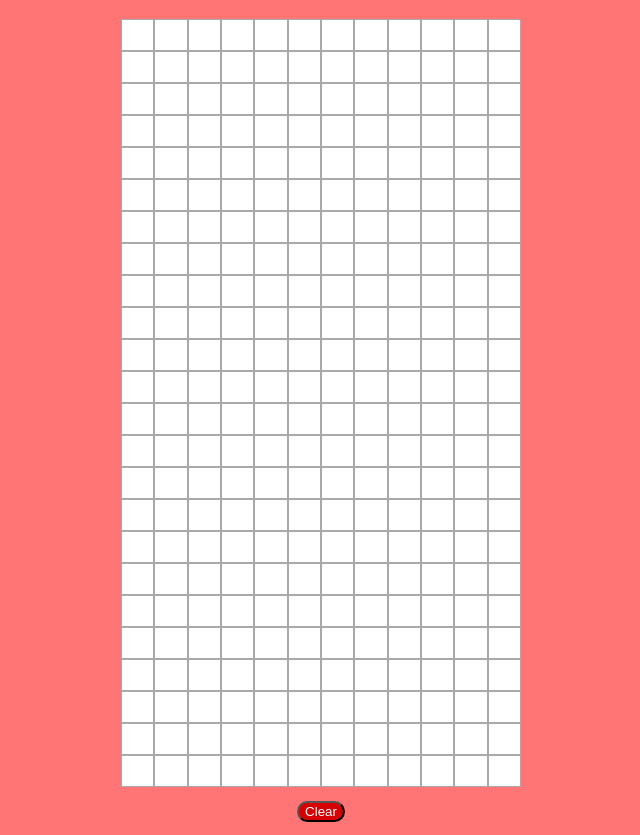
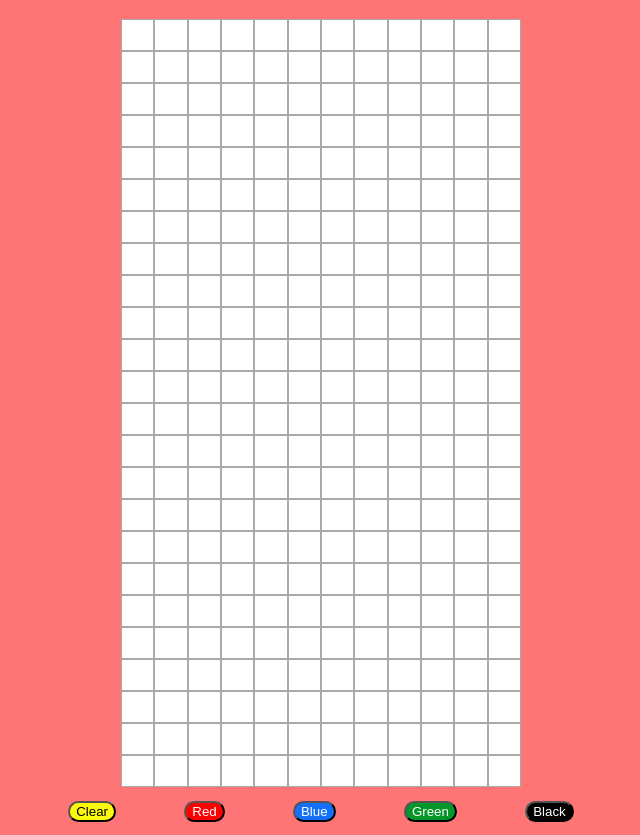
Before and after one commit to terryproctor/etch-a-sketch, a plain HTML site: page index.html in a window 1280 px wide. Shown: the part 67-902 px from the top of the page, without its empty margins (319-959 px from the left). Drawn offline with Linux system fonts and the light colour scheme.

Commit message:
added color buttons

```diff
--- a/index.html
+++ b/index.html
@@ -13,7 +13,11 @@
             </div>
         </div>
         <div id="button-container">
-            <button id="clear-btn">Clear</button>
+            <button id="clear-btn" class='clear'>Clear</button>
+            <button id="red-btn" class='red'>Red</button>
+            <button id="blue-btn" class='blue'>Blue</button>
+            <button id="green-btn" class='green'>Green</button>
+            <button id="black-btn" class='black'>Black</button>
         </div>
     </body>
     <script src="script.js"></script>
--- a/script.js
+++ b/script.js
@@ -1,4 +1,5 @@
 boxAmount = 287;
+color='red'
 
 //create a board
 for(x=0; x<=boxAmount;x++) {
@@ -6,6 +7,18 @@ for(x=0; x<=boxAmount;x++) {
     board.className = "box";
     document.getElementById('board').appendChild(board);
 }
+//color buttons
+const redBtn = document.querySelector('#red-btn');
+redBtn.addEventListener('click', red => color='red');
+
+const blueBtn = document.querySelector('#blue-btn');
+blueBtn.addEventListener('click', blue => color='blue');
+
+const greenBtn = document.querySelector('#green-btn');
+greenBtn.addEventListener('click', green => color='green');
+
+const blackBtn = document.querySelector('#black-btn');
+blackBtn.addEventListener('click', green => color='black');
 
 /*event listener plus function for each time it the mouse
 enters that div it changes background color*/
@@ -13,11 +26,11 @@ document.querySelectorAll('.box').forEach(item => {
     item.addEventListener('mouseenter', event =>
     {
         /*console.log('test')*/
-        item.style.backgroundColor = 'red'
+        item.style.backgroundColor = color;
     })
 })
 
-const clearScreen = document.querySelector('#clear-btn')
+const clearScreen = document.querySelector('#clear-btn');
 clearScreen.addEventListener('click', clear);
 
 function clear() {
--- a/style.css
+++ b/style.css
@@ -33,15 +33,50 @@ body {
 }
 
 button {
-    background-color: rgb(214, 0, 0);
+    cursor: pointer;
     border-radius: 5rem;
-    color: white;
+    color: rgb(255, 255, 255);
+}
+
+.red:focus, .blue:focus, .green:focus, .black:focus{
+    outline: none;
+    box-shadow: 0 0 3px #ddd;
+    transform: scale(0.75);
+}
+
+.clear {
+    background-color: rgb(253, 249, 11);
+    color: rgb(0, 0, 0);
+}
+
+.clear:focus {
+    outline: none;
+    box-shadow: 0 0 3px #ddd;
+}
+
+.red {
+    background-color: rgb(255, 0, 0)
+}
+
+.blue {
+    background-color: rgb(20, 112, 250)
+}
+
+.green {
+    background-color: rgb(4, 150, 40)
+}
+
+.black {
+    background-color: rgb(0, 0, 0)
 }
 
 #button-container {
     height: 30px;
     display:flex;
-    justify-content: center;
+    justify-content: space-between;
     align-items: center;
     margin-top: 10px;
+    margin-left: auto;
+    margin-right: auto;
+    width: 40%;
 }
```
